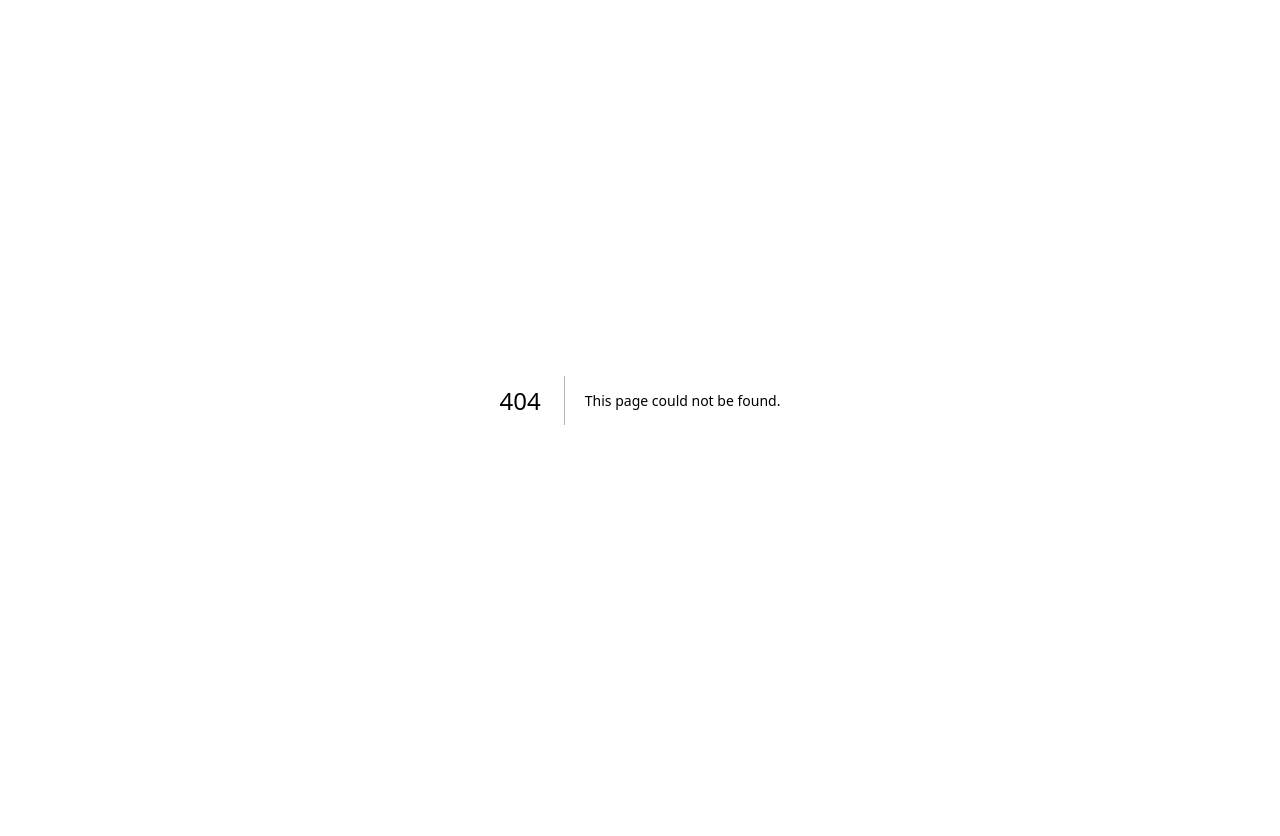
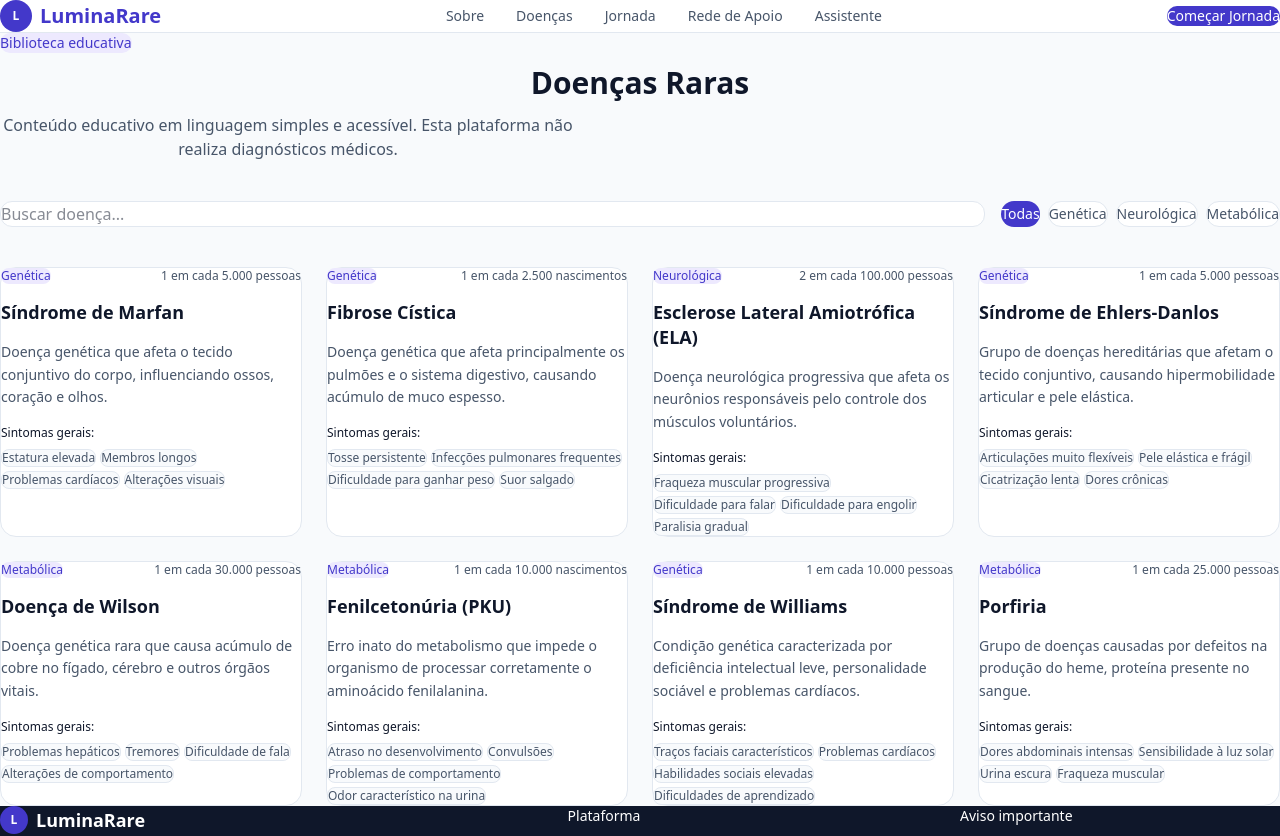
Before and after one commit to Gisele-Santana98/luminarare, a Next.js app: page /biblioteca in a window 1280 px wide. Before the commit this address had no page. Shown: the top 836 px of the page. Before the commit the page ends 800 px from the top, so only its background shows below. Built offline with nearby package versions, Linux system fonts and the light colour scheme.

Commit message:
feat: adiciona biblioteca de doenças raras com busca e filtros

```diff
--- /dev/null
+++ b/app/biblioteca/page.tsx
@@ -0,0 +1,115 @@
+"use client"
+
+import { useState } from "react"
+import { doencas } from "@/lib/doencas"
+import Header from "@/components/layout/Header"
+import Footer from "@/components/layout/Footer"
+
+const categorias = ["Todas", "Genética", "Neurológica", "Metabólica"]
+
+export default function BibliotecaPage() {
+  const [busca, setBusca] = useState("")
+  const [categoria, setCategoria] = useState("Todas")
+
+  const filtradas = doencas.filter((d) => {
+    const buscaOk = d.nome.toLowerCase().includes(busca.toLowerCase())
+    const categoriaOk = categoria === "Todas" || d.categoria === categoria
+    return buscaOk && categoriaOk
+  })
+
+  return (
+    <main className="min-h-screen bg-[#F8FAFC]">
+      <Header />
+
+      <section className="py-16 px-6">
+        <div className="max-w-7xl mx-auto flex flex-col gap-10">
+
+          <div className="text-center flex flex-col gap-3">
+            <span className="bg-[#EDE9FE] text-[#4338CA] text-sm font-medium px-4 py-1 rounded-full w-fit mx-auto">
+              Biblioteca educativa
+            </span>
+            <h1 className="text-3xl font-bold text-[#0F172A]">
+              Doenças Raras
+            </h1>
+            <p className="text-[#475569] max-w-xl mx-auto">
+              Conteúdo educativo em linguagem simples e acessível.
+              Esta plataforma não realiza diagnósticos médicos.
+            </p>
+          </div>
+
+          <div className="flex flex-col sm:flex-row gap-4">
+            <input
+              type="text"
+              placeholder="Buscar doença..."
+              value={busca}
+              onChange={(e) => setBusca(e.target.value)}
+              className="flex-1 border border-[#E2E8F0] rounded-xl px-5 py-3 text-[#0F172A] bg-white focus:outline-none focus:border-[#4338CA]"
+            />
+            <div className="flex gap-2 flex-wrap">
+              {categorias.map((cat) => (
+                <button
+                  key={cat}
+                  onClick={() => setCategoria(cat)}
+                  className={`px-4 py-2 rounded-full text-sm font-medium transition-colors ${
+                    categoria === cat
+                      ? "bg-[#4338CA] text-white"
+                      : "bg-white border border-[#E2E8F0] text-[#475569] hover:border-[#4338CA]"
+                  }`}
+                >
+                  {cat}
+                </button>
+              ))}
+            </div>
+          </div>
+
+          {filtradas.length === 0 ? (
+            <div className="text-center py-16 text-[#475569]">
+              Nenhuma doença encontrada para essa busca.
+            </div>
+          ) : (
+            <div className="grid grid-cols-1 sm:grid-cols-2 lg:grid-cols-3 xl:grid-cols-4 gap-6">
+              {filtradas.map((doenca) => (
+                <div
+                  key={doenca.id}
+                  className="bg-white rounded-2xl p-6 border border-[#E2E8F0] flex flex-col gap-4 hover:border-[#4338CA] hover:shadow-md transition-all"
+                >
+                  <div className="flex items-center justify-between">
+                    <span className="bg-[#EDE9FE] text-[#4338CA] text-xs font-medium px-3 py-1 rounded-full">
+                      {doenca.categoria}
+                    </span>
+                    <span className="text-xs text-[#475569]">{doenca.prevalencia}</span>
+                  </div>
+
+                  <h2 className="text-[#0F172A] font-semibold text-lg leading-snug">
+                    {doenca.nome}
+                  </h2>
+
+                  <p className="text-[#475569] text-sm leading-relaxed">
+                    {doenca.descricao}
+                  </p>
+
+                  <div className="flex flex-col gap-2">
+                    <span className="text-xs font-medium text-[#0F172A]">Sintomas gerais:</span>
+                    <div className="flex flex-wrap gap-1">
+                      {doenca.sintomas.map((s) => (
+                        <span
+                          key={s}
+                          className="bg-[#F8FAFC] border border-[#E2E8F0] text-[#475569] text-xs px-2 py-1 rounded-lg"
+                        >
+                          {s}
+                        </span>
+                      ))}
+                    </div>
+                  </div>
+                </div>
+              ))}
+            </div>
+          )}
+
+        </div>
+      </section>
+
+      <Footer />
+    </main>
+  )
+}
--- /dev/null
+++ b/lib/doencas.ts
@@ -0,0 +1,75 @@
+export type Doenca = {
+  id: number
+  nome: string
+  categoria: string
+  descricao: string
+  sintomas: string[]
+  prevalencia: string
+}
+
+export const doencas: Doenca[] = [
+  {
+    id: 1,
+    nome: "Síndrome de Marfan",
+    categoria: "Genética",
+    descricao: "Doença genética que afeta o tecido conjuntivo do corpo, influenciando ossos, coração e olhos.",
+    sintomas: ["Estatura elevada", "Membros longos", "Problemas cardíacos", "Alterações visuais"],
+    prevalencia: "1 em cada 5.000 pessoas",
+  },
+  {
+    id: 2,
+    nome: "Fibrose Cística",
+    categoria: "Genética",
+    descricao: "Doença genética que afeta principalmente os pulmões e o sistema digestivo, causando acúmulo de muco espesso.",
+    sintomas: ["Tosse persistente", "Infecções pulmonares frequentes", "Dificuldade para ganhar peso", "Suor salgado"],
+    prevalencia: "1 em cada 2.500 nascimentos",
+  },
+  {
+    id: 3,
+    nome: "Esclerose Lateral Amiotrófica (ELA)",
+    categoria: "Neurológica",
+    descricao: "Doença neurológica progressiva que afeta os neurônios responsáveis pelo controle dos músculos voluntários.",
+    sintomas: ["Fraqueza muscular progressiva", "Dificuldade para falar", "Dificuldade para engolir", "Paralisia gradual"],
+    prevalencia: "2 em cada 100.000 pessoas",
+  },
+  {
+    id: 4,
+    nome: "Síndrome de Ehlers-Danlos",
+    categoria: "Genética",
+    descricao: "Grupo de doenças hereditárias que afetam o tecido conjuntivo, causando hipermobilidade articular e pele elástica.",
+    sintomas: ["Articulações muito flexíveis", "Pele elástica e frágil", "Cicatrização lenta", "Dores crônicas"],
+    prevalencia: "1 em cada 5.000 pessoas",
+  },
+  {
+    id: 5,
+    nome: "Doença de Wilson",
+    categoria: "Metabólica",
+    descricao: "Doença genética rara que causa acúmulo de cobre no fígado, cérebro e outros órgãos vitais.",
+    sintomas: ["Problemas hepáticos", "Tremores", "Dificuldade de fala", "Alterações de comportamento"],
+    prevalencia: "1 em cada 30.000 pessoas",
+  },
+  {
+    id: 6,
+    nome: "Fenilcetonúria (PKU)",
+    categoria: "Metabólica",
+    descricao: "Erro inato do metabolismo que impede o organismo de processar corretamente o aminoácido fenilalanina.",
+    sintomas: ["Atraso no desenvolvimento", "Convulsões", "Problemas de comportamento", "Odor característico na urina"],
+    prevalencia: "1 em cada 10.000 nascimentos",
+  },
+  {
+    id: 7,
+    nome: "Síndrome de Williams",
+    categoria: "Genética",
+    descricao: "Condição genética caracterizada por deficiência intelectual leve, personalidade sociável e problemas cardíacos.",
+    sintomas: ["Traços faciais característicos", "Problemas cardíacos", "Habilidades sociais elevadas", "Dificuldades de aprendizado"],
+    prevalencia: "1 em cada 10.000 pessoas",
+  },
+  {
+    id: 8,
+    nome: "Porfiria",
+    categoria: "Metabólica",
+    descricao: "Grupo de doenças causadas por defeitos na produção do heme, proteína presente no sangue.",
+    sintomas: ["Dores abdominais intensas", "Sensibilidade à luz solar", "Urina escura", "Fraqueza muscular"],
+    prevalencia: "1 em cada 25.000 pessoas",
+  },
+]
```
